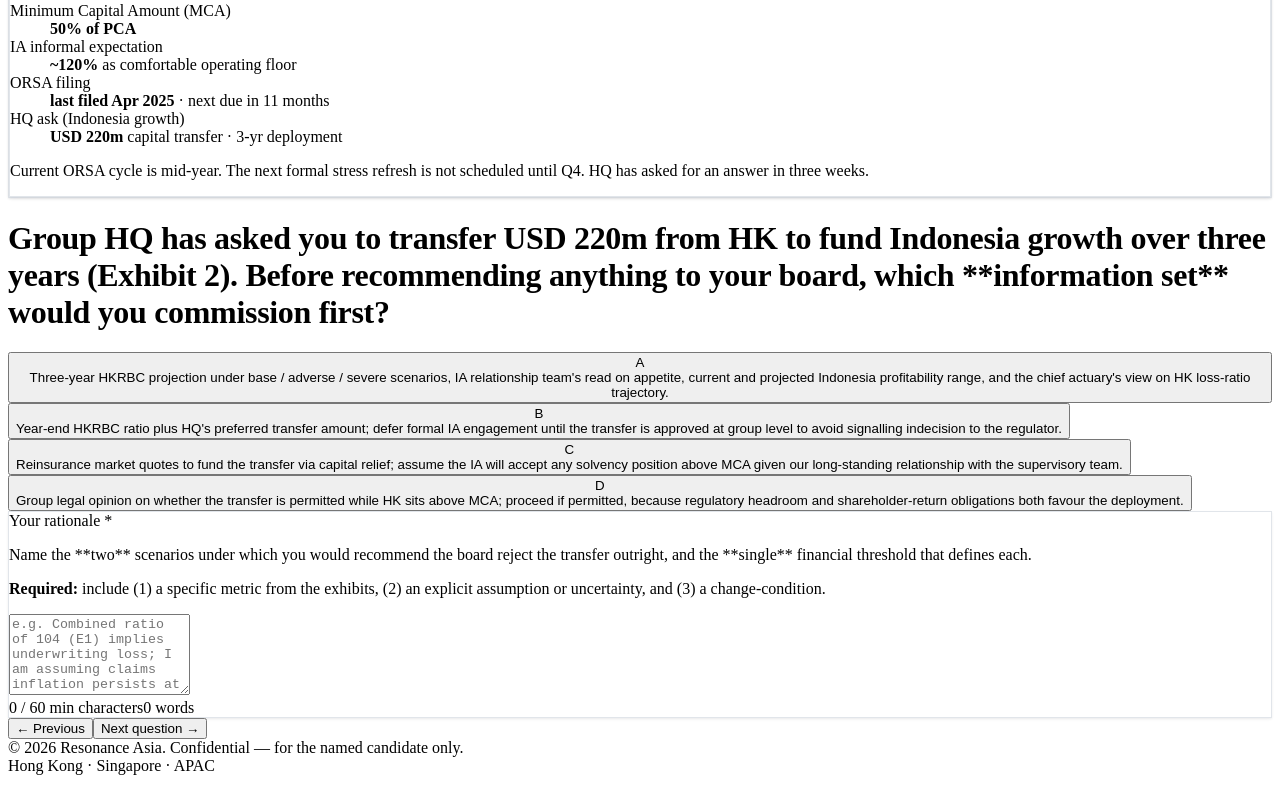
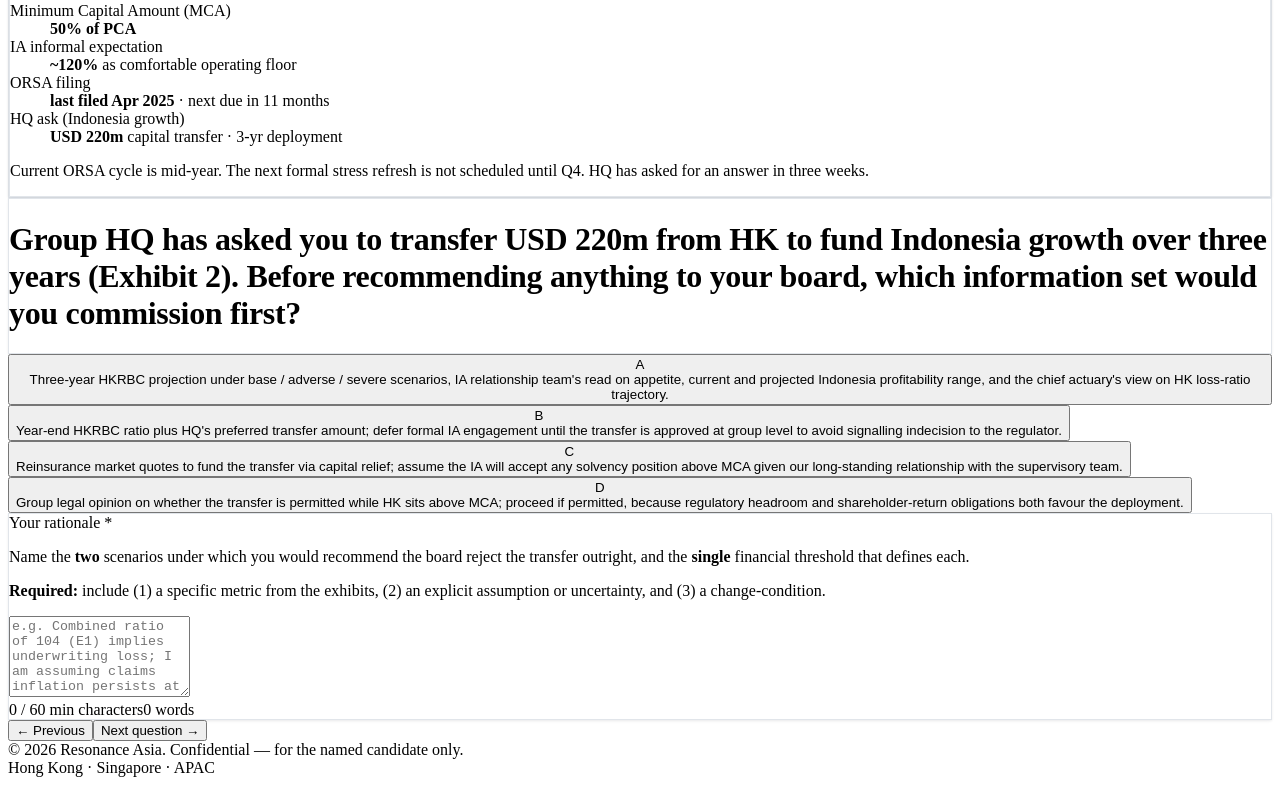
Before and after one commit to ResonanceAsia/ra-assessment, a React (Vite) app in the folder client/: page /#/section-b in a window 1280 px wide. Shown: the part 2015-2800 px from the top of the page. Built offline with nearby package versions, Linux system fonts and the light colour scheme; a web font is replaced by a local one.

Commit message:
SectionB: render **bold** markers as bold; isolate stem in its own card; remove default-bold styling

```diff
--- a/client/src/pages/SectionB.tsx
+++ b/client/src/pages/SectionB.tsx
@@ -1,4 +1,4 @@
-import { useState, useMemo, useEffect } from "react";
+import { useState, useMemo, useEffect, type ReactNode } from "react";
 import { useLocation } from "wouter";
 import { Button } from "@/components/ui/button";
 import { Textarea } from "@/components/ui/textarea";
@@ -8,6 +8,18 @@ import { mcqs, exhibits, type MCQ } from "@/data/case";
 import { useAssessment } from "@/lib/AssessmentContext";
 
 const MIN_WHY = 60;
+
+// Tiny inline-markdown renderer: turns **word** into <strong>word</strong>.
+// Leaves all other text as plain. Safe — splits on the literal asterisk pairs.
+function renderInlineMd(text: string): ReactNode {
+  const parts = text.split(/(\*\*[^*]+\*\*)/g);
+  return parts.map((part, i) => {
+    if (part.startsWith("**") && part.endsWith("**")) {
+      return <strong key={i} className="font-semibold text-foreground">{part.slice(2, -2)}</strong>;
+    }
+    return <span key={i}>{part}</span>;
+  });
+}
 
 export default function SectionB() {
   const [, setLocation] = useLocation();
@@ -159,15 +171,17 @@ export default function SectionB() {
           </details>
         )}
 
-        {/* Stem */}
-        <h1 className="text-lg font-semibold text-foreground leading-snug mb-1">
-          {q.stem}
-        </h1>
-        {q.kind === "multi" && (
-          <p className="text-xs text-accent font-medium mb-4">
-            Multi-select: pick up to {q.multiMax ?? 2} options.
-          </p>
-        )}
+        {/* Question block — stem in its own card, normal weight, only **bold** spans rendered bold */}
+        <div className="ra-card-elevated rounded-lg p-4 sm:p-5 mb-5">
+          <h1 className="text-lg font-normal text-foreground/90 leading-relaxed">
+            {renderInlineMd(q.stem)}
+          </h1>
+          {q.kind === "multi" && (
+            <p className="text-xs text-accent font-medium mt-3">
+              Multi-select: pick up to {q.multiMax ?? 2} options.
+            </p>
+          )}
+        </div>
 
         {/* Options */}
         <div className="space-y-2 mb-6">
@@ -205,7 +219,7 @@ export default function SectionB() {
                     {opt.key}
                   </div>
                   <div className="text-sm text-foreground/90 leading-relaxed pt-0.5">
-                    {opt.text}
+                    {renderInlineMd(opt.text)}
                   </div>
                 </div>
               </button>
@@ -221,7 +235,7 @@ export default function SectionB() {
           >
             Your rationale <span className="text-destructive">*</span>
           </label>
-          <p className="text-xs text-muted-foreground mb-2">{q.whyPrompt}</p>
+          <p className="text-xs text-muted-foreground mb-2">{renderInlineMd(q.whyPrompt)}</p>
           <p className="text-xs text-foreground/70 mb-3">
             <strong className="text-accent">Required:</strong> include (1) a specific metric from
             the exhibits, (2) an explicit assumption or uncertainty, and (3) a change-condition.
```
